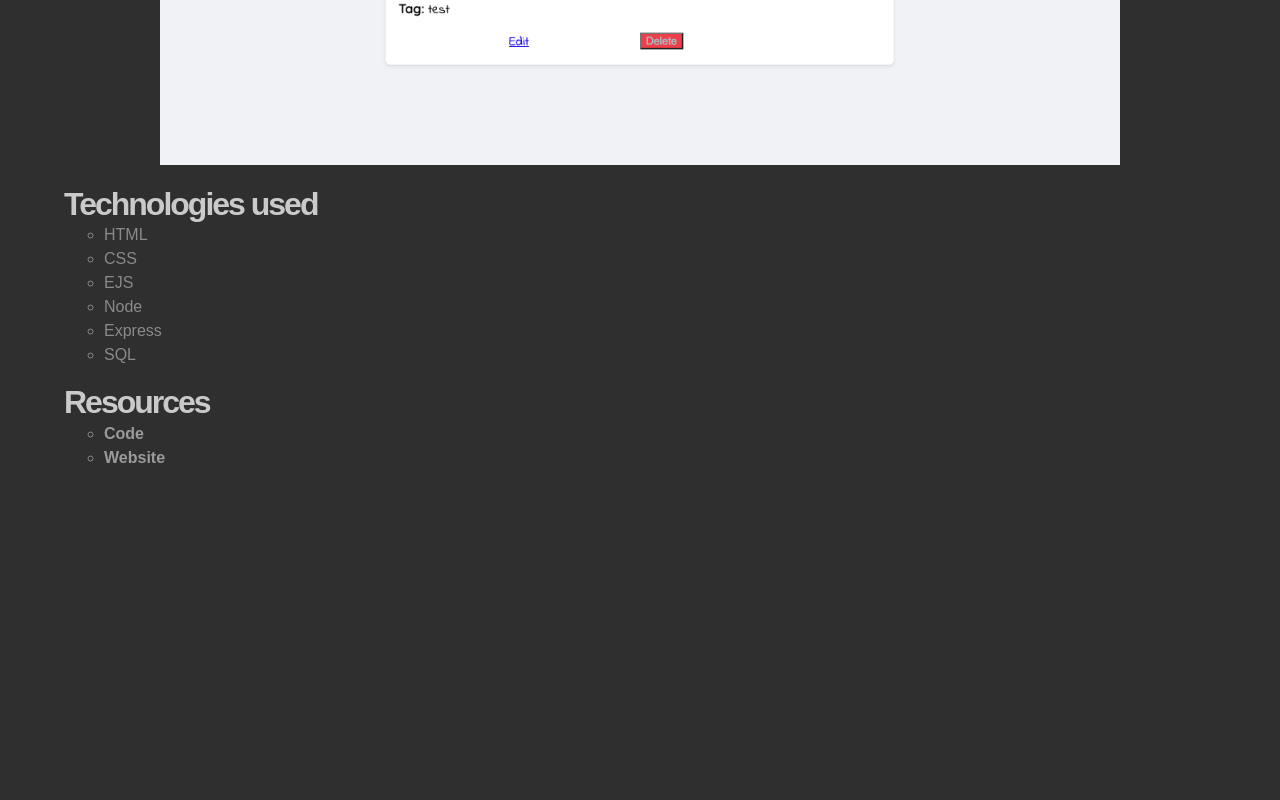
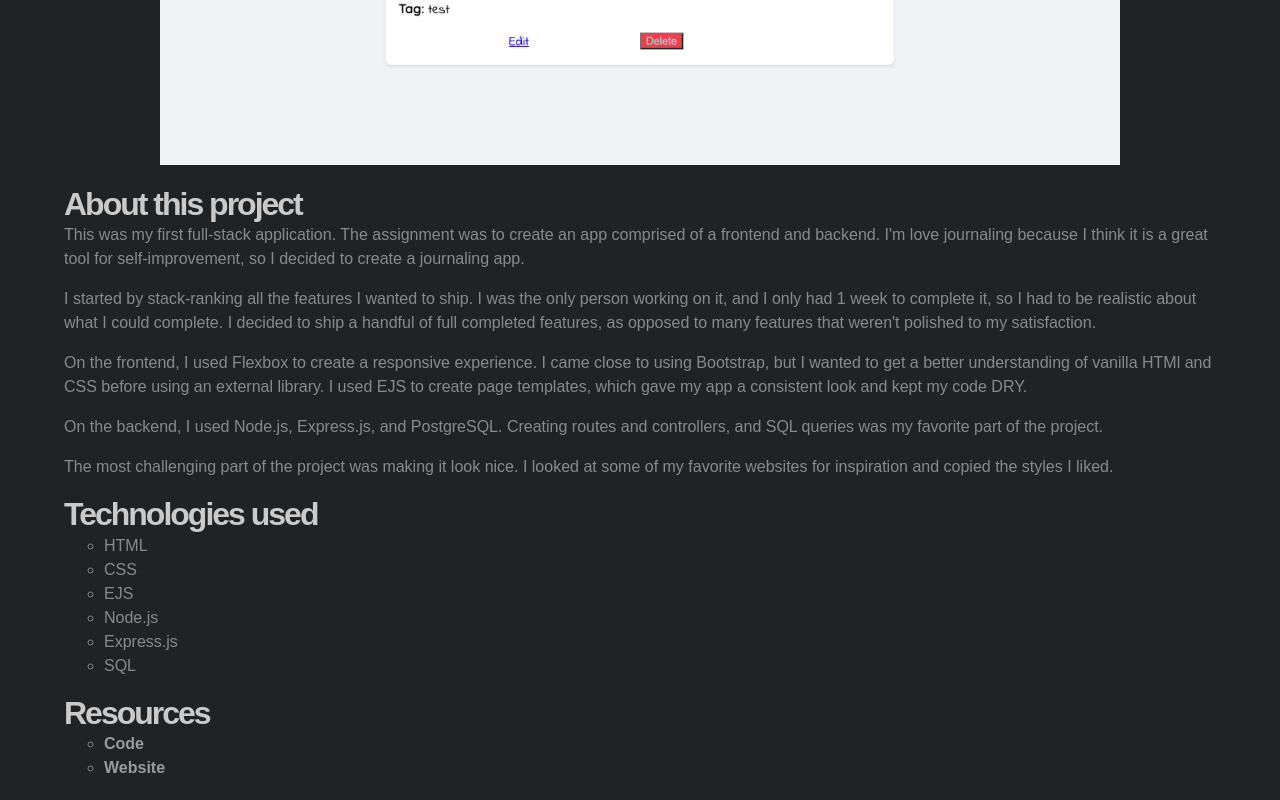
Before and after one commit to damion-w/portfolio, a plain HTML site: page projects/reflective.html in a window 1280 px wide. Shown: the part 890-1690 px from the top of the page. Before the commit the page ends 1380 px from the top, so only its background shows below. Drawn offline with nearby package versions, Linux system fonts and the light colour scheme; a web font is replaced by a local one.

Commit message:
Adding project descriptions

```diff
--- a/projects/reflective.html
+++ b/projects/reflective.html
@@ -40,13 +40,24 @@
                 <img class="screenshot" src="../img/reflective.png" alt="Jeopardy">
             </div>
             <div class="about">
+                <h2 class="about-title">About this project</h2>
+                <p class="tech-desc">This was my first full-stack application.  The assignment was to create an app comprised of a frontend and backend.  I'm love journaling because I think it is a great tool for self-improvement, so I decided to create a journaling app.</p>
+
+                <p class="tech-desc">I started by stack-ranking all the features I wanted to ship.  I was the only person working on it, and I only had 1 week to complete it, so I had to be realistic about what I could complete.  I decided to ship a handful of full completed features, as opposed to many features that weren't polished to my satisfaction.</p>
+
+                <p class="tech-desc">On the frontend, I used Flexbox to create a responsive experience.  I came close to using Bootstrap, but I wanted to get a better understanding of vanilla HTMl and CSS before using an external library.  I used EJS to create page templates, which gave my app a consistent look and kept my code DRY.</p>
+
+                <p class="tech-desc">On the backend, I used Node.js, Express.js, and PostgreSQL.  Creating routes and controllers, and SQL queries was my favorite part of the project.</p>
+
+                <p class="tech-desc">The most challenging part of the project was making it look nice.  I looked at some of my favorite websites for inspiration and copied the styles I liked.</p>
+
                 <h2 class="about-title">Technologies used</h2>
                 <ul class="tech-list">
                     <li>HTML</li>
                     <li>CSS</li>
                     <li>EJS</li>
-                    <li>Node</li>
-                    <li>Express</li>
+                    <li>Node.js</li>
+                    <li>Express.js</li>
                     <li>SQL</li>
                 </ul>
                 <h2 class="about-title">Resources</h2>
--- a/style.css
+++ b/style.css
@@ -4,7 +4,7 @@ body, html {
 }
 
 body {
-    background: #2F2F2F;
+    background: #202224;
     font-family: muli, sans-serif;
 }
 
@@ -145,7 +145,7 @@ body {
     letter-spacing: -2px;
 }
 
-.tech-list {
+.tech-list, .tech-desc {
     color: #8A8A8A;
     list-style: circle;
 }
```
Also changed, not shown: projects/buttery.html (+7 -0 lines), projects/jeopardy.html (+9 -0 lines).
